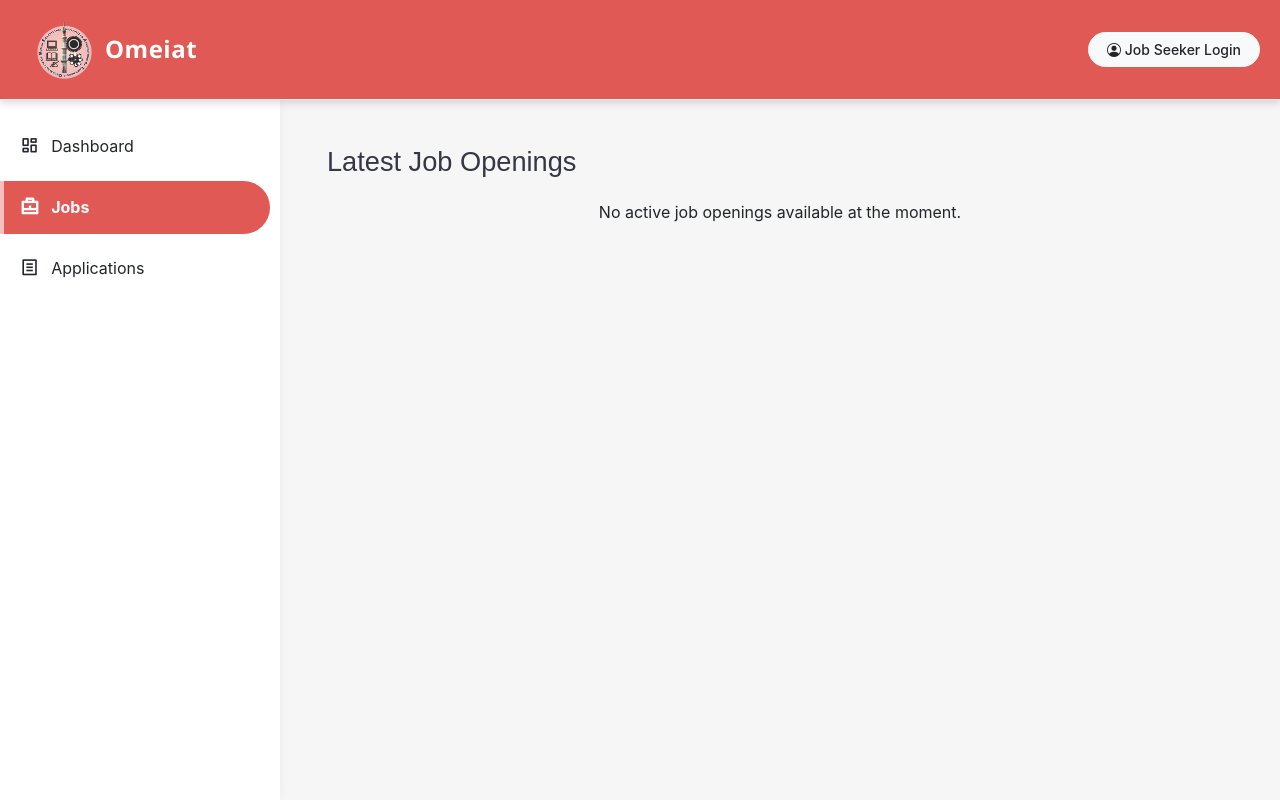
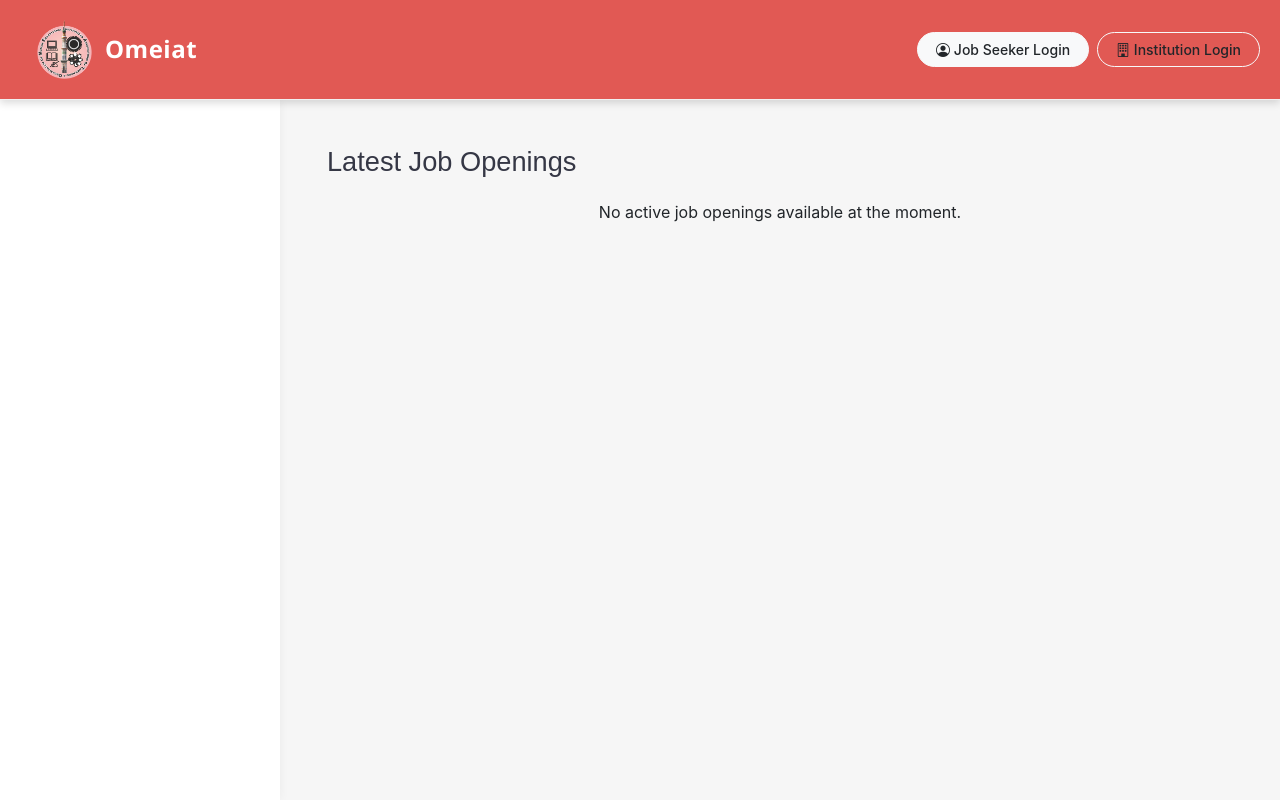
Before and after one commit to shoiab2025/Omeiat, a Django app: page /jobs/ in a window 1280 px wide. Run offline with Django 5.2, Linux system fonts and the light colour scheme; data that the repository does not hold is empty; some libraries are stand-ins or nearby versions.

Commit message:
The changes

```diff
--- a/app/models.py
+++ b/app/models.py
@@ -7,9 +7,6 @@
 # ----------------------------
 class OmeiatZones(models.Model):
     zone_name = models.CharField(max_length=100, unique=True)
-    description = models.TextField(blank=True)
-    from_location = models.CharField(max_length=200, blank=True)
-    to_location = models.CharField(max_length=200, blank=True)
     timestamp = models.DateTimeField(auto_now_add=True)
 
     def __str__(self):
--- a/app/templates/dashboard.html
+++ b/app/templates/dashboard.html
@@ -5,7 +5,9 @@
 <section class="content-wrapper py-5">
   <div class="container">
     {% include "application_chart.html" %}
-    {% include "latest_jobs.html" %}
+    {% if not request.session.institution_id %}
+      {% include "latest_jobs.html" %}
+    {%endif%}
   </div>
 </section>
 
--- a/app/templates/navabar.html
+++ b/app/templates/navabar.html
@@ -128,6 +128,11 @@
             <i class="bi bi-person-circle"></i> Job Seeker Login
           </a>
         </li>
+        <li class="nav-item mx-1">
+          <a class="btn btn-outline-light btn-sm" href="{% url 'institution_login' %}">
+            <i class="bi bi-building"></i> Institution Login
+          </a>
+        </li>
       {% endif %}
 
     </ul>
--- a/app/templates/vertical_menu.html
+++ b/app/templates/vertical_menu.html
@@ -1,72 +1,88 @@
 {% load static %}
 <link rel="stylesheet" href="{% static 'STYLES/vertical_menu.css' %}">
 
-
 <div class="sidebar-wrapper">
   <aside id="layout-menu" class="layout-menu vertical-menu menu bg-menu-theme">
-    {% comment %} {% if not navbar_full %}
-    <div class="app-brand demo">
-      <a href="{% url 'home' %}" class="app-brand-link d-flex align-items-center gap-1">
-        <img src="{{ site_logo|default:'/static/img/logo/logo.png' }}" alt="logo" class="w-25 h-25 align-self-center" />
-        <span class="app-brand-text demo menu-text fw-semibold align-self-center">
-          {{ site_name|default:"Omeiat" }}
-        </span>
-      </a>
-
-      <a href="javascript:void(0);" class="layout-menu-toggle menu-link text-large ms-auto">
-        <i class="menu-toggle-icon d-xl-block align-middle"></i>
-      </a>
-    </div>
-    {% endif %} {% endcomment %}
 
     <div class="menu-inner-shadow"></div>
 
     <ul class="menu-inner py-1">
 
+      {% if request.session.institution_id %}
+
+        <!-- Institution Menus -->
+        <li class="menu-item {% if request.resolver_match.url_name == 'institution_dashboard' %}active open{% endif %}">
+          <a href="{% url 'home' %}" class="menu-link">
+            <i class="menu-icon tf-icons ri-dashboard-line"></i>
+            <div class="text-truncate">Dashboard</div>
+          </a>
+        </li>
+
+        <li class="menu-item {% if request.resolver_match.url_name == 'institution_jobs' %}active open{% endif %}">
+          <a href="{% url 'institution_jobs' %}" class="menu-link">
+            <i class="menu-icon tf-icons ri-briefcase-line"></i>
+            <div class="text-truncate">Manage Jobs</div>
+          </a>
+        </li>
+
+        <li class="menu-item {% if request.resolver_match.url_name == 'institution_profile' %}active open{% endif %}">
+          <a href="{% url 'profile' %}" class="menu-link">
+            <i class="menu-icon tf-icons ri-user-line"></i>
+            <div class="text-truncate">Profile</div>
+          </a>
+        </li>
+
+        <!-- Institution Logout -->
+        <div class="px-3 py-2">
+          <a class="btn btn-primary btn-block d-flex justify-content-between align-items-center"
+             href="{% url 'institution_logout' %}">
+            <span class="text-white">Logout</span>
+            <i class="ri-logout-box-r-line text-white"></i>
+          </a>
+        </div>
+
+      {% elif request.user.is_authenticated %}
+        <!-- Normal User Sidebar -->
         <div class="px-3 py-2 user-details">
           <div class="d-flex align-items-center">
-
             <div>
-            <h3 class="mb-0 small fw-bold">John Doe</h3>
-            <small class="text-muted">Admin</small>
+              <h3 class="mb-0 small fw-bold">{{ request.user.username }}</h3>
+              {% if request.user.profile.role %}
+                <small class="text-muted">{{ request.user.profile.role }}</small>
+              {% endif %}
             </div>
           </div>
         </div>
 
-      <!-- Dashboard -->
         <li class="menu-item {% if request.resolver_match.url_name == 'home' %}active open{% endif %}">
           <a href="{% url 'home' %}" class="menu-link">
             <i class="menu-icon tf-icons ri-dashboard-line"></i>
-          <div class="text-truncate" data-i18n="Dashboard">Dashboard</div>
+            <div class="text-truncate">Dashboard</div>
           </a>
         </li>
 
-      <!-- Jobs -->
         <li class="menu-item {% if request.resolver_match.url_name == 'jobs' %}active open{% endif %}">
           <a href="{% url 'jobs' %}" class="menu-link">
             <i class="menu-icon tf-icons ri-briefcase-line"></i>
-          <div class="text-truncate" data-i18n="Jobs">Jobs</div>
+            <div class="text-truncate">Jobs</div>
           </a>
         </li>
 
-      <!-- Applications -->
         <li class="menu-item {% if request.resolver_match.url_name == 'applied_jobs' %}active open{% endif %}">
           <a href="{% url 'applied_jobs' %}" class="menu-link">
             <i class="menu-icon tf-icons ri-file-list-line"></i>
-          <div class="text-truncate" data-i18n="Applications">Applications</div>
+            <div class="text-truncate">Applications</div>
           </a>
         </li>
 
-      <!-- Profile -->
-      {% if request.user.is_authenticated %}
-      <!-- Show profile and logout when logged in -->
         <li class="menu-item {% if request.resolver_match.url_name == 'profile' %}active open{% endif %}">
           <a href="{% url 'profile' %}" class="menu-link">
             <i class="menu-icon tf-icons ri-user-line"></i>
-          <div class="text-truncate" data-i18n="Profile">Profile</div>
+            <div class="text-truncate">Profile</div>
           </a>
         </li>
 
+        <!-- User Logout -->
         <div class="px-3 py-2">
           <a class="btn btn-primary btn-block d-flex justify-content-between align-items-center"
              href="{% url 'logout' %}">
@@ -74,22 +90,7 @@
             <i class="ri-logout-box-r-line text-white"></i>
           </a>
         </div>
-      {% elif request.session.institution_id %}
-      <!-- Show profile and logout when logged in -->
-      <li class="menu-item {% if request.resolver_match.url_name == 'profile' %}active open{% endif %}">
-        <a href="{% url 'profile' %}" class="menu-link">
-          <i class="menu-icon tf-icons ri-user-line"></i>
-          <div class="text-truncate" data-i18n="Profile">Profile</div>
-        </a>
-      </li>
 
-      <div class="px-3 py-2">
-        <a class="btn btn-primary btn-block d-flex justify-content-between align-items-center"
-          href="{% url 'institution_logout' %}">
-          <span class="text-white">Logout</span>
-          <i class="ri-logout-box-r-line text-white"></i>
-        </a>
-      </div>
       {% endif %}
     </ul>
   </aside>
--- a/app/views/job/jobs.py
+++ b/app/views/job/jobs.py
@@ -1,4 +1,3 @@
-import pdb
 from django.utils import timezone
 from datetime import datetime
 from django.shortcuts import redirect, render, get_object_or_404
@@ -6,10 +5,15 @@
 from django.urls import reverse
 from django.contrib import messages
 from django.contrib.auth.decorators import login_required
+from django.core.exceptions import PermissionDenied
+from django.core.paginator import Paginator
 from app.models import Job, JobApplication, Institution
-from django.core.paginator import Paginator
+from app.form import JobForm   # <-- we will create this form
 
 
+# ----------------------------
+# Job Listing
+# ----------------------------
 def job_list(request):
     today = timezone.localdate()
     jobs = Job.objects.filter(is_active=True, application_deadline__gte=today).order_by(
@@ -17,15 +21,22 @@
     )
     return render(request, "jobs.html", {"jobs": jobs})
 
+
+# ----------------------------
+# Job Detail
+# ----------------------------
 def get_job_detail(request, job_id):
     job = get_object_or_404(Job, id=job_id, is_active=True)
     return render(request, "job_detail.html", {"job": job})
 
+
+# ----------------------------
+# Apply for Job
+# ----------------------------
 @login_required
 def apply_job(request, job_id):
     job = get_object_or_404(Job, id=job_id, is_active=True)
     if request.method == "POST":
-
         # Check if the user has already applied for this job
         if JobApplication.objects.filter(applicant=request.user, job=job).exists():
             messages.error(request, "You have already applied for this job.")
@@ -39,15 +50,21 @@
             applied_at=datetime.now(),
         )
         application.save()
+        messages.success(request, "Your application has been submitted successfully.")
+        return redirect("applied_jobs")
 
-        messages.success(request, "Your application has been submitted successfully.")
-        return redirect('applied_jobs')
     return render(request, "applied_jobs.html", {"job": job})
 
+
+# ----------------------------
+# Applied Jobs (for applicants)
+# ----------------------------
 @login_required
 def get_applied_jobs(request):
     status_filter = request.GET.get("status", "")
-    applications = JobApplication.objects.filter(applicant=request.user).order_by("-applied_at")
+    applications = JobApplication.objects.filter(applicant=request.user).order_by(
+        "-applied_at"
+    )
 
     if status_filter:
         applications = applications.filter(status=status_filter)
@@ -62,6 +79,10 @@
     }
     return render(request, "applied_jobs.html", context)
 
+
+# ----------------------------
+# Withdraw Job Application
+# ----------------------------
 @login_required
 def withdraw_application(request, application_id):
     application = get_object_or_404(
@@ -71,3 +92,71 @@
         application.delete()
         messages.success(request, "Application withdrawn successfully.")
     return redirect("applied_jobs")
+
+
+# ----------------------------
+# Institution Dashboard (list jobs posted by institution)
+# ----------------------------
+
+def institution_jobs(request):
+
+    jobs = Job.objects.filter(posted_by=request.user.institution).order_by("-timestamp")
+    return jobs
+
+
+# ----------------------------
+# Create Job (Institution only)
+# ----------------------------
+@login_required
+def create_job(request):
+    if not hasattr(request.user, "institution"):  # only institutions
+        raise PermissionDenied("Only institutions can post jobs.")
+        redirect('institution_login')
+
+    if request.method == "POST":
+        form = JobForm(request.POST)
+        if form.is_valid():
+            job = form.save(commit=False)
+            job.posted_by = request.user.institution
+            job.timestamp = timezone.now()
+            job.save()
+            messages.success(request, "Job posted successfully.")
+            return redirect("institution_jobs")
+    else:
+        form = JobForm()
+
+    return render(request, "jobs/create_job.html", {"form": form})
+
+
+# ----------------------------
+# Update Job (Institution only)
+# ----------------------------
+@login_required
+def update_job(request, job_id):
+    job = get_object_or_404(Job, id=job_id, posted_by=request.user.institution)
+
+    if request.method == "POST":
+        form = JobForm(request.POST, instance=job)
+        if form.is_valid():
+            form.save()
+            messages.success(request, "Job updated successfully.")
+            return redirect("institution_jobs")
+    else:
+        form = JobForm(instance=job)
+
+    return render(request, "jobs/update_job.html", {"form": form, "job": job})
+
+
+# ----------------------------
+# Delete Job (Institution only)
+# ----------------------------
+@login_required
+def delete_job(request, job_id):
+    job = get_object_or_404(Job, id=job_id, posted_by=request.user.institution)
+
+    if request.method == "POST":
+        job.delete()
+        messages.success(request, "Job deleted successfully.")
+        return redirect("institution_jobs")
+
+    return render(request, "jobs/delete_job.html", {"job": job})
```
Also changed, not shown: app/templates/institution_jobs/job_form.html (added, +16 -0 lines), app/templates/institution_jobs/job_list.html (added, +48 -0 lines), app/templates/institution_register_form.html (+15 -12 lines), app/templates/instution_login.html (added, +12 -0 lines), app/vertical_menu.html (+2 -12 lines), app/migrations/0002_rename_member_since_institution_omeiat_member_since_and_more.py (added). Lines whose indentation alone changed are shown as unchanged.
